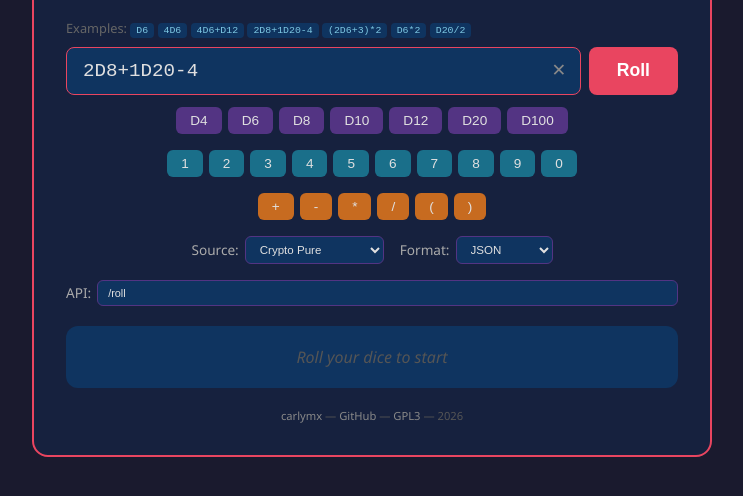
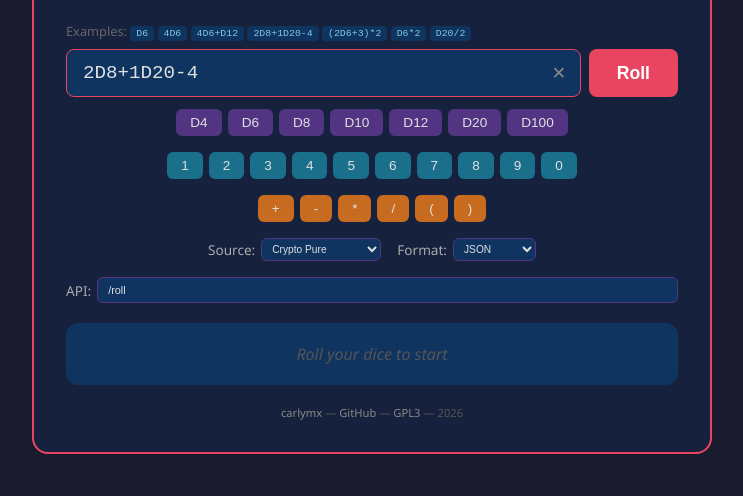
Before and after one commit to carlymx/entropy-dice-api, a website: page public/index.html in a window 1280 px wide. Shown: the part 250-746 px from the top of the page, without its empty margins (268-1011 px from the left). Drawn offline with Linux system fonts and the light colour scheme.

Commit message:
Update index.html

```diff
--- a/public/index.html
+++ b/public/index.html
@@ -111,6 +111,7 @@
         display: flex; align-items: center; gap: 6px;
     }
     .options label.api-label { flex: 1 1 100%; }
+    .options select { font-size: 0.75em; padding: 4px 6px; }
     select, #api-url {
         padding: 6px 10px;
         background: #0f3460;
```
